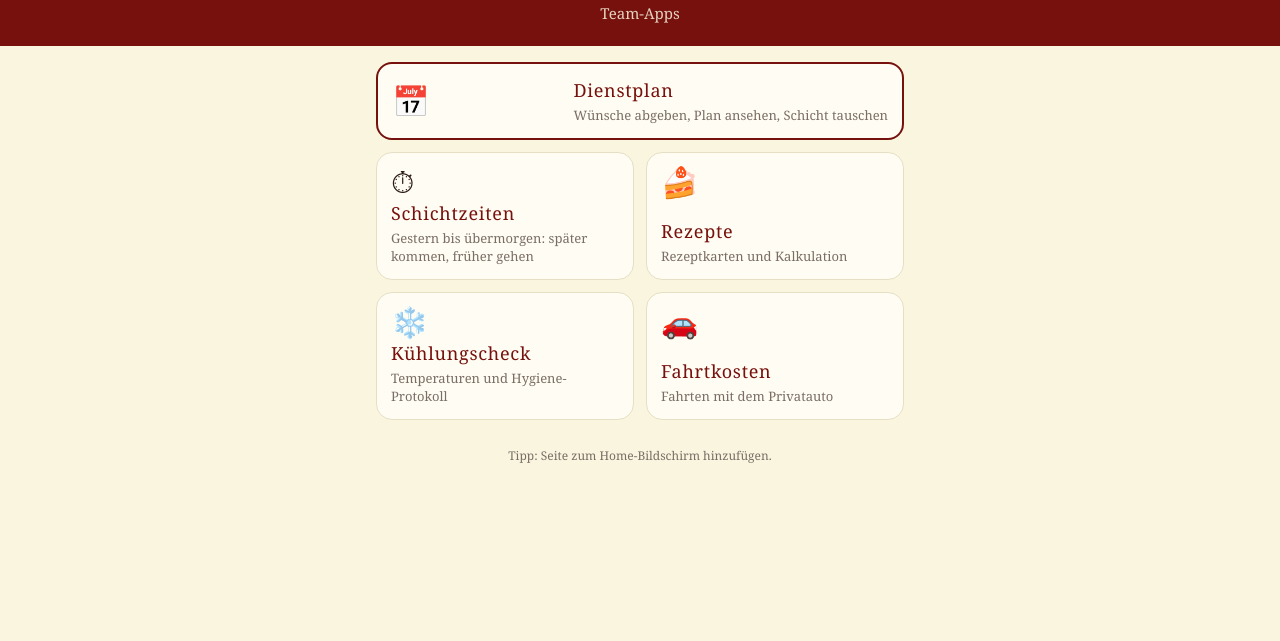
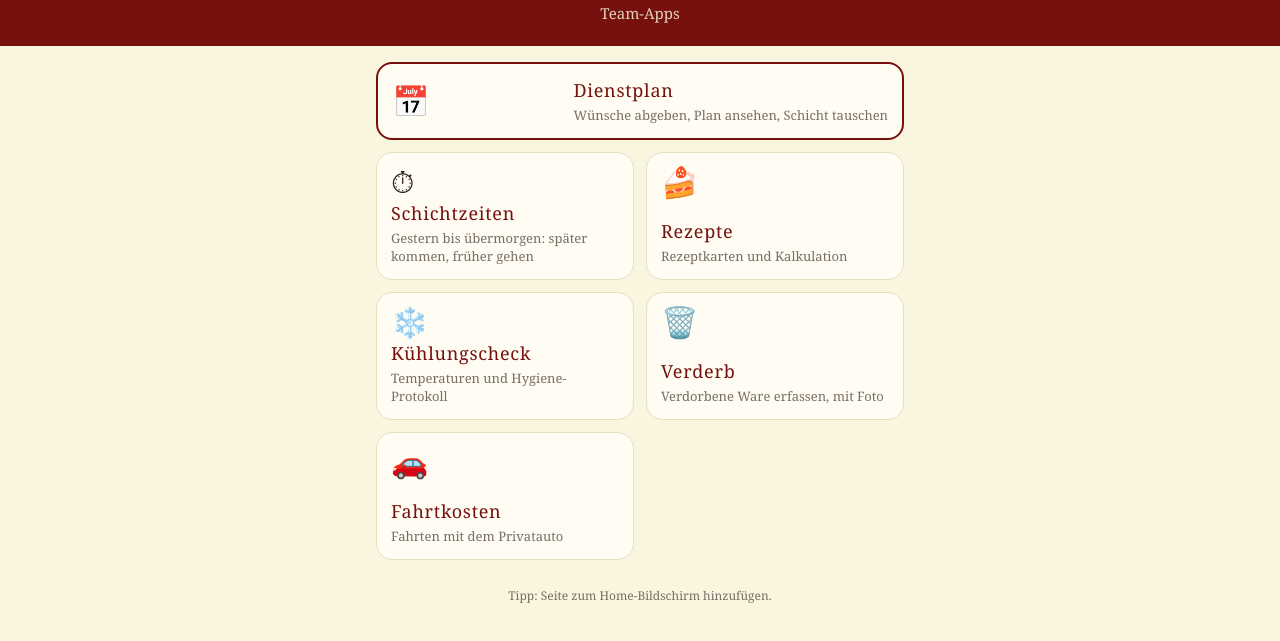
Before and after one commit to kaffeessariat/dienstplan, a plain HTML site: page index.html in a window 1280 px wide. Shown: the part 125-766 px from the top of the page. Drawn offline with Linux system fonts and the light colour scheme.

Commit message:
Startseite: Kachel Verderb

```diff
--- a/index.html
+++ b/index.html
@@ -54,6 +54,7 @@ footer{text-align:center;color:var(--grau);font-size:12px;margin-top:28px}
     <a class="tile" href="zeiten/"><div class="ic">⏱</div><div><b>Schichtzeiten</b><span>Gestern bis übermorgen: später kommen, früher gehen</span></div></a>
     <a class="tile" href="rezepte/"><div class="ic">🍰</div><div><b>Rezepte</b><span>Rezeptkarten und Kalkulation</span></div></a>
     <a class="tile" href="hygiene/"><div class="ic">❄️</div><div><b>Kühlungscheck</b><span>Temperaturen und Hygiene-Protokoll</span></div></a>
+    <a class="tile" href="verderb/"><div class="ic">🗑️</div><div><b>Verderb</b><span>Verdorbene Ware erfassen, mit Foto</span></div></a>
     <a class="tile" id="fk" href="fahrtkosten/"><div class="ic">🚗</div><div><b>Fahrtkosten</b><span>Fahrten mit dem Privatauto</span></div></a>
   </div>
   <footer>Tipp: Seite zum Home-Bildschirm hinzufügen.</footer>
```
